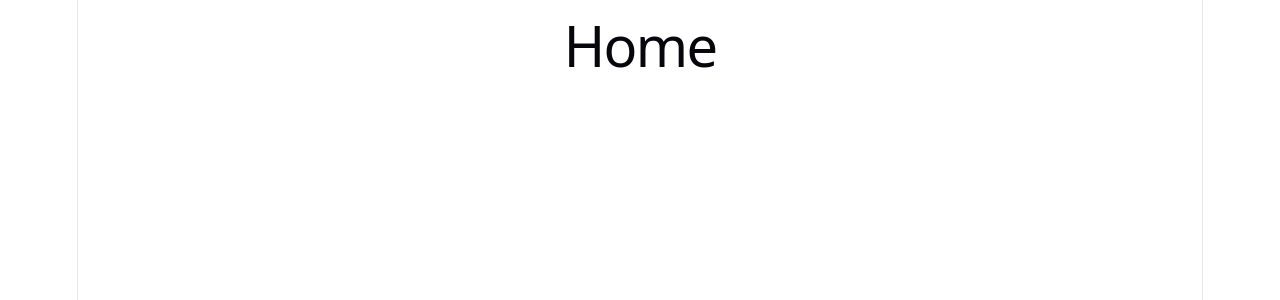
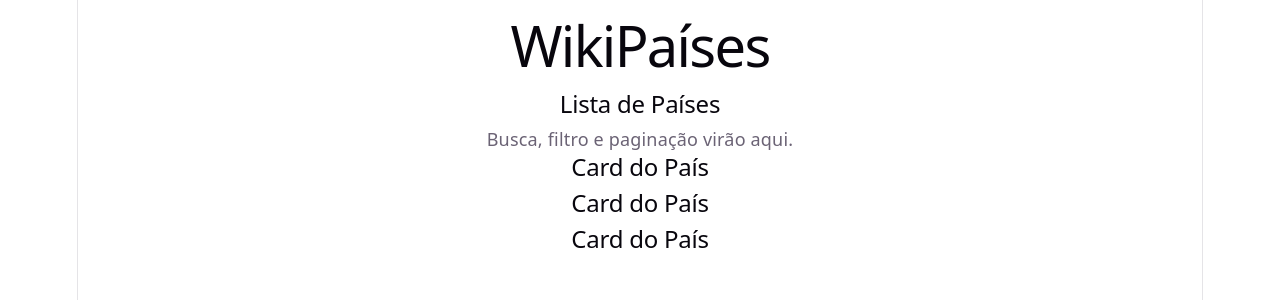
Before and after one commit to Ratinhonhonho/wikipaises, a React (Vite) app: page / in a window 1280 px wide. Shown: the top 300 px of the page. Built offline with nearby package versions, Linux system fonts and the light colour scheme.

Commit message:
feat: montando estrutura inicial da home

```diff
--- a/src/pages/Home.jsx
+++ b/src/pages/Home.jsx
@@ -1,9 +1,25 @@
-function Home(){
-    return(
-        <div>
-            <h1>Home</h1>
-        </div>
-    );
+import Header from '../components/Header';
+import CountryCard from '../components/CountryCard';
+
+function Home() {
+  return (
+    <div>
+      <Header />
+
+      <main>
+        <section>
+          <h2>Lista de Países</h2>
+          <p>Busca, filtro e paginação virão aqui.</p>
+        </section>
+
+        <section>
+          <CountryCard />
+          <CountryCard />
+          <CountryCard />
+        </section>
+      </main>
+    </div>
+  );
 }
 
 export default Home;
```
